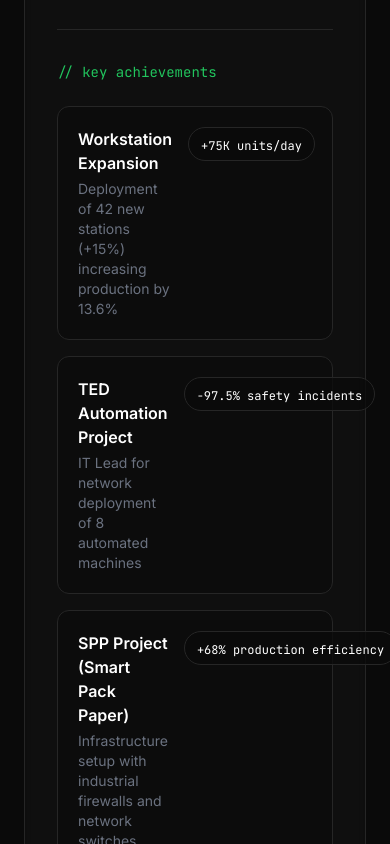
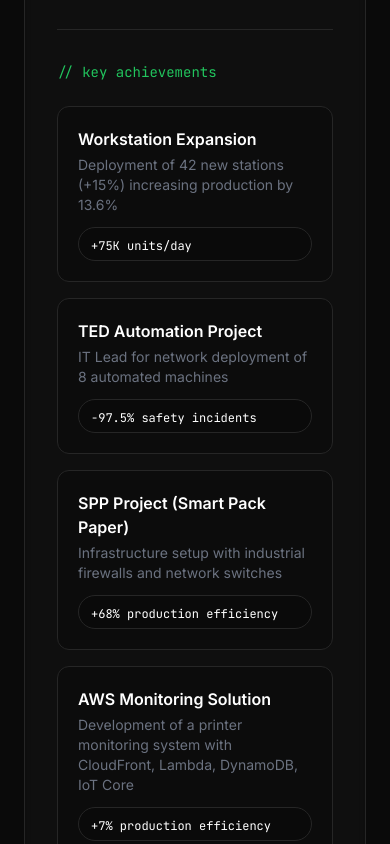
Before and after one commit to rayanzouch/portfolio-rayan-zouch, a Next.js app: page / in a window 390 px wide. Shown: the part 3420-4264 px from the top of the page. Built offline with nearby package versions, Linux system fonts and the light colour scheme.

Commit message:
Improve mobile layout and terminal hint

```diff
--- a/src/components/Experience.tsx
+++ b/src/components/Experience.tsx
@@ -65,7 +65,7 @@
       {
         title: 'Presentations',
         description: 'Threat report presentations to PwC security team and CIX-A members',
-        impact: 'Team visibility',
+        impact: 'Presentation and communication',
       },
     ],
   },
@@ -193,15 +193,17 @@
                       transition={{ delay: index * 0.1 }}
                       className="group p-5 bg-aws-dark/50 rounded-xl border border-aws-border hover:border-white/30 transition-all"
                     >
-                      <div className="flex items-start justify-between gap-4">
+                      <div className="flex flex-col sm:flex-row sm:items-start sm:justify-between gap-3">
                         <div className="flex-1">
                           <h5 className="font-semibold text-white group-hover:text-white transition-colors">
                             {achievement.title}
                           </h5>
                           <p className="text-sm text-gray-500 mt-1">{achievement.description}</p>
                         </div>
-                        <div className="shrink-0 px-3 py-1 bg-aws-dark/80 border border-aws-border rounded-full">
-                          <span className="text-xs font-mono text-white">{achievement.impact}</span>
+                        <div className="shrink-0 max-w-full px-3 py-1 bg-aws-dark/80 border border-aws-border rounded-full">
+                          <span className="text-xs font-mono text-white text-center sm:text-left whitespace-normal break-words leading-snug">
+                            {achievement.impact}
+                          </span>
                         </div>
                       </div>
                     </motion.div>
--- a/src/components/Terminal.tsx
+++ b/src/components/Terminal.tsx
@@ -360,6 +360,17 @@
         </div>
       </div>
 
+      {sequenceComplete && (
+        <motion.div
+          initial={{ opacity: 0, y: 6 }}
+          animate={{ opacity: 1, y: 0 }}
+          transition={{ duration: 0.4, ease: 'easeOut' }}
+          className="mt-3 text-center text-white/80 italic text-sm"
+        >
+          type help to start exploring
+        </motion.div>
+      )}
+
     </motion.div>
   )
 }
```
